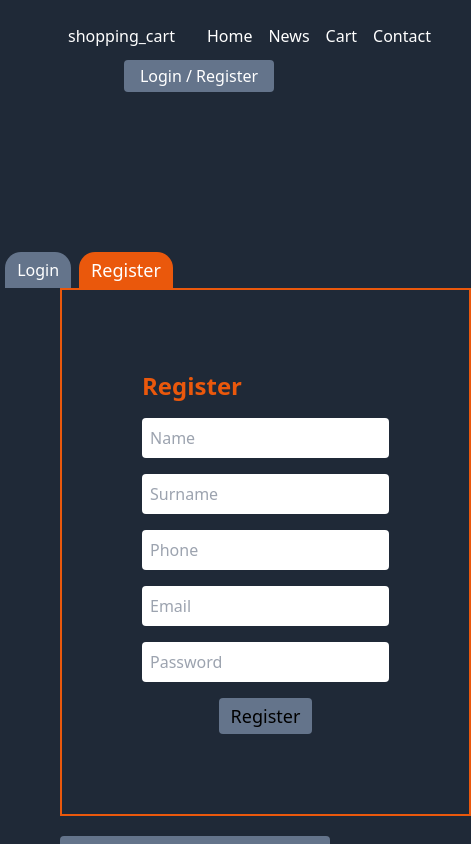
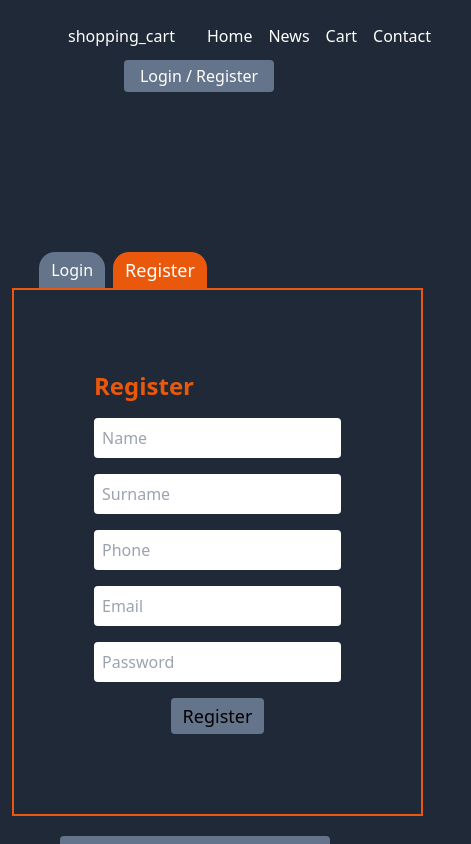
Before and after one commit to iorir/ecommerce-react, a React (Create React App) app: page /LogReg in a window 390 px wide. Both pictures are taken after a click on the button "Register". Shown: the top 844 px of the page, 471 px wide, since content can reach past the window. Built offline with nearby package versions, Linux system fonts and the light colour scheme.

Commit message:
fix: register page toggle button responsive fixed

```diff
--- a/src/components/Register/index.tsx
+++ b/src/components/Register/index.tsx
@@ -21,17 +21,16 @@ function Register({ changePage }: IChange) {
       .then((res) => alert(res.data.user[0].mesaj));
   };
   return (
-    <div>
+    <div className="md:ml-0 -ml-12">
       <div className="flex mt-40 flex-col">
         <div className=" justify-center mr-56 flex">
           <button
             onClick={() => changePage()}
-            className="bg-slate-500 px-3 py-1 rounded-t-2xl ml-3 mr-2"
+            className=" bg-slate-500 px-3 py-1 rounded-t-2xl mr-2 ml-32 md:ml-7"
           >
             Login
           </button>
           <button
-            onClick={() => changePage()}
             className="text-lg bg-orange-600 px-3 py-1 rounded-t-2xl"
           >
             Register
```
